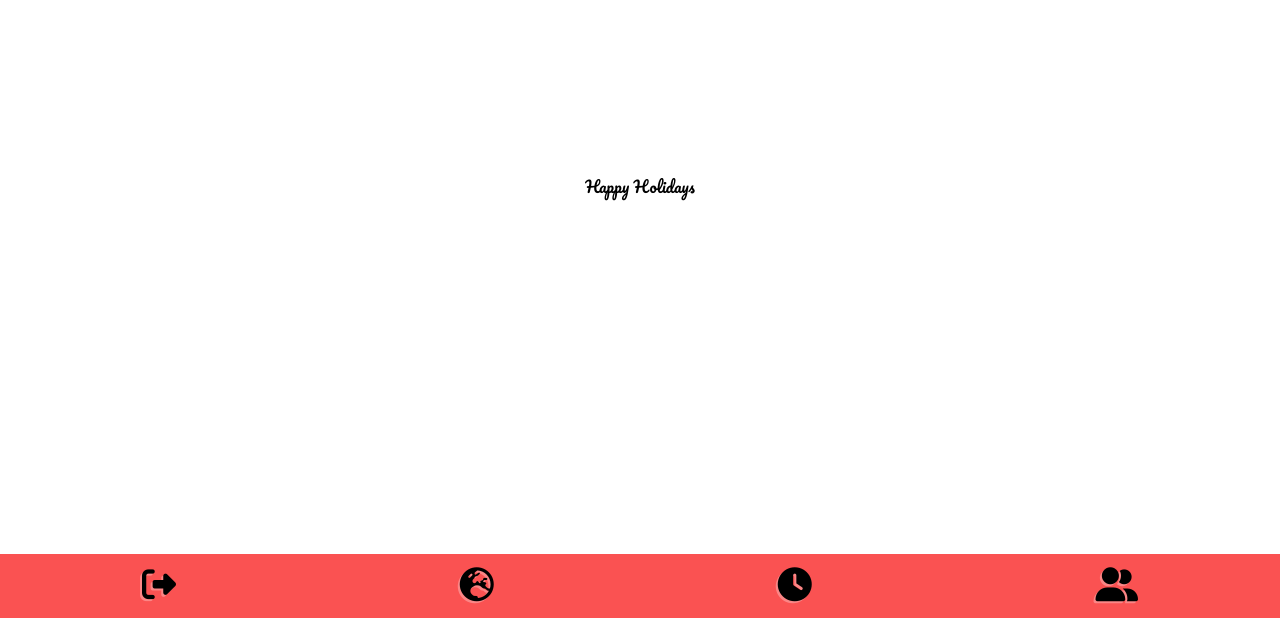
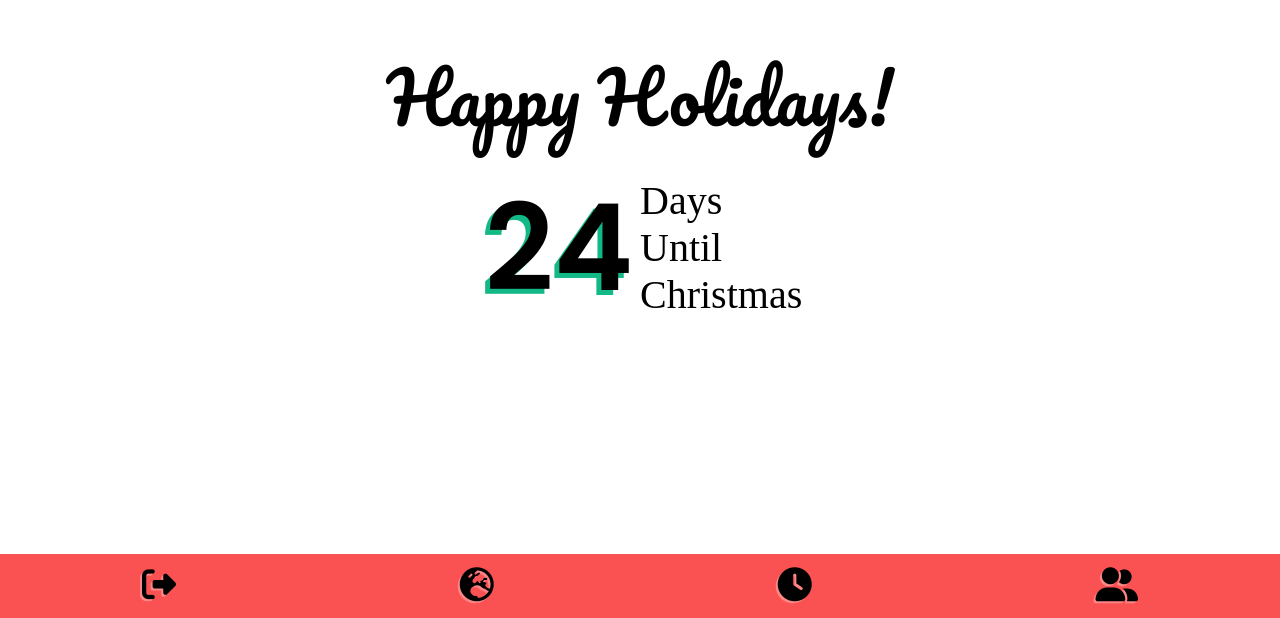
Before and after one commit to siddav83/happy-holiday-frontend, a React (Create React App) app: page /holidays in a window 1280 px wide. Shown: the part 182-800 px from the top of the page. Built offline with nearby package versions, Linux system fonts and the light colour scheme.

Commit message:
Added countdown

```diff
--- a/src/App.js
+++ b/src/App.js
@@ -2,7 +2,13 @@ import React from "react";
 import { Routes, Route } from "react-router-dom";
 
 import { Home, User, Tab, Holidays } from "./Pages";
-import { HolidaysNavbar, TabNav, CategoryCard, AddNav } from "./Components";
+import {
+	HolidaysNavbar,
+	TabNav,
+	CategoryCard,
+	AddNav,
+	Countdown,
+} from "./Components";
 function App() {
 	return (
 		<div className="App">
@@ -28,15 +34,7 @@ function App() {
 						</>
 					}
 				/>
-				<Route
-					path="/holidays"
-					element={
-						<>
-							<Holidays />
-							<HolidaysNavbar />
-						</>
-					}
-				/>
+				<Route path="/holidays" element={<Holidays />} />
 			</Routes>
 		</div>
 	);
--- /dev/null
+++ b/src/Components/Countdown/Countdown.js
@@ -0,0 +1,27 @@
+import React, { useEffect, useState } from "react";
+import "./style.css";
+
+const Countdown = () => {
+	const [daysLeft, setDaysLeft] = useState(25);
+
+	useEffect(() => {
+		// Get Todays Date
+		const date = new Date();
+		let day = date.getDate();
+		// Set Days Left
+		setDaysLeft(25 - day);
+	});
+
+	return (
+		<div className="countdown-container">
+			<p className="countdown-left">{daysLeft}</p>
+			<div className="countdown-right">
+				<span>Days</span>
+				<span>Until</span>
+				<span>Christmas</span>
+			</div>
+		</div>
+	);
+};
+
+export default Countdown;
--- /dev/null
+++ b/src/Components/Countdown/style.css
@@ -0,0 +1,22 @@
+.countdown-container {
+	display: grid;
+	justify-content: center;
+	align-items: center;
+	grid-template-columns: 1fr 1fr;
+}
+
+.countdown-left {
+	text-align: center;
+	font-size: min(120px, 60vw);
+	margin: 0;
+	padding: 0;
+	font-weight: 600;
+	text-shadow: -5px 5px 0 var(--green);
+}
+
+.countdown-right {
+	display: flex;
+	flex-direction: column;
+
+	font-size: 40px;
+}
--- a/src/Components/HolidaysNavbar/HolidaysNavbar.js
+++ b/src/Components/HolidaysNavbar/HolidaysNavbar.js
@@ -6,16 +6,16 @@ const Navbar = () => {
 	return (
 		<nav className="holidays-navbar">
 			<NavLink to="/">
-				<i class="fa-solid fa-right-from-bracket"></i>
+				<i className="fa-solid fa-right-from-bracket"></i>
 			</NavLink>
 			<NavLink to="/community">
-				<i class="fa-solid fa-earth-europe"></i>
+				<i className="fa-solid fa-earth-europe"></i>
 			</NavLink>
 			<NavLink to="/holidays">
-				<i class="fa-solid fa-clock"></i>
+				<i className="fa-solid fa-clock"></i>
 			</NavLink>
 			<NavLink to="/friends">
-				<i class="fa-solid fa-user-group"></i>
+				<i className="fa-solid fa-user-group"></i>
 			</NavLink>
 		</nav>
 	);
--- a/src/Components/index.js
+++ b/src/Components/index.js
@@ -3,3 +3,4 @@ export { default as AddNav } from "./AddNav/AddNav";
 export { default as CategoryCard } from "./CategoryCard/CategoryCard";
 export { default as TabNav } from "./TabNav/TabNav";
 export { default as Modal } from "./Modal";
+export { default as Countdown } from "./Countdown/Countdown";
--- a/src/Pages/Holidays/Holidays.js
+++ b/src/Pages/Holidays/Holidays.js
@@ -1,11 +1,16 @@
 import React from "react";
 import "./style.css";
+import { Countdown, HolidaysNavbar } from "../../Components";
 
 const Holidays = () => {
 	return (
-		<div className="main-container">
-			<h1>Happy Holidays</h1>
-		</div>
+		<>
+			<div className="main-container">
+				<h1 className="holidays-heading">Happy Holidays!</h1>
+				<Countdown />
+			</div>
+			<HolidaysNavbar />
+		</>
 	);
 };
 
--- a/src/Pages/Holidays/style.css
+++ b/src/Pages/Holidays/style.css
@@ -0,0 +1,4 @@
+/* Main Heading */
+.holidays-heading {
+	font-size: min(70px, 12vw);
+}
--- a/src/main.css
+++ b/src/main.css
@@ -70,6 +70,7 @@ input {
 	padding: 1rem 0;
 	height: 92vh;
 	display: flex;
+	flex-direction: column;
 	justify-content: center;
 	align-items: center;
 }
```
